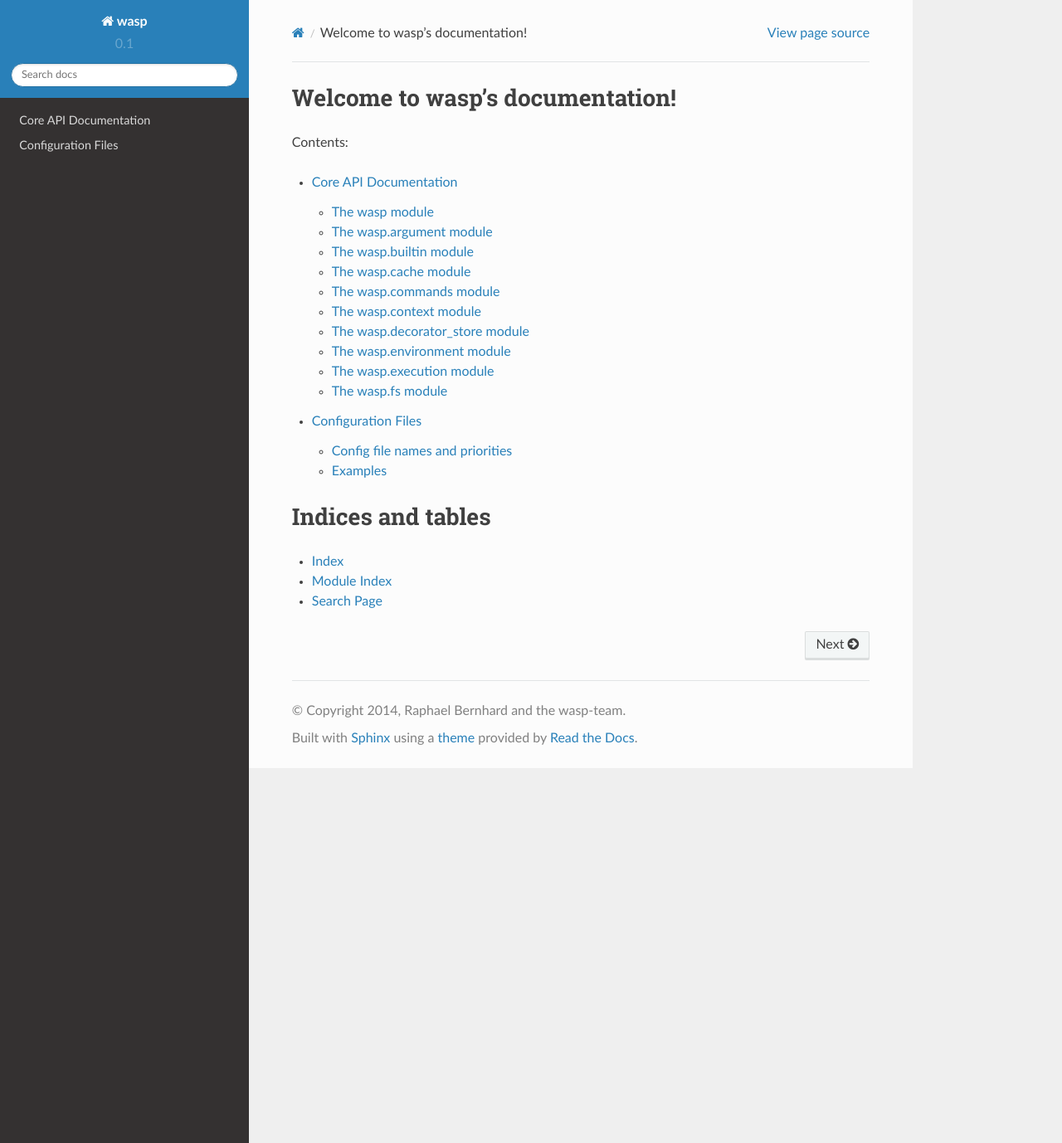
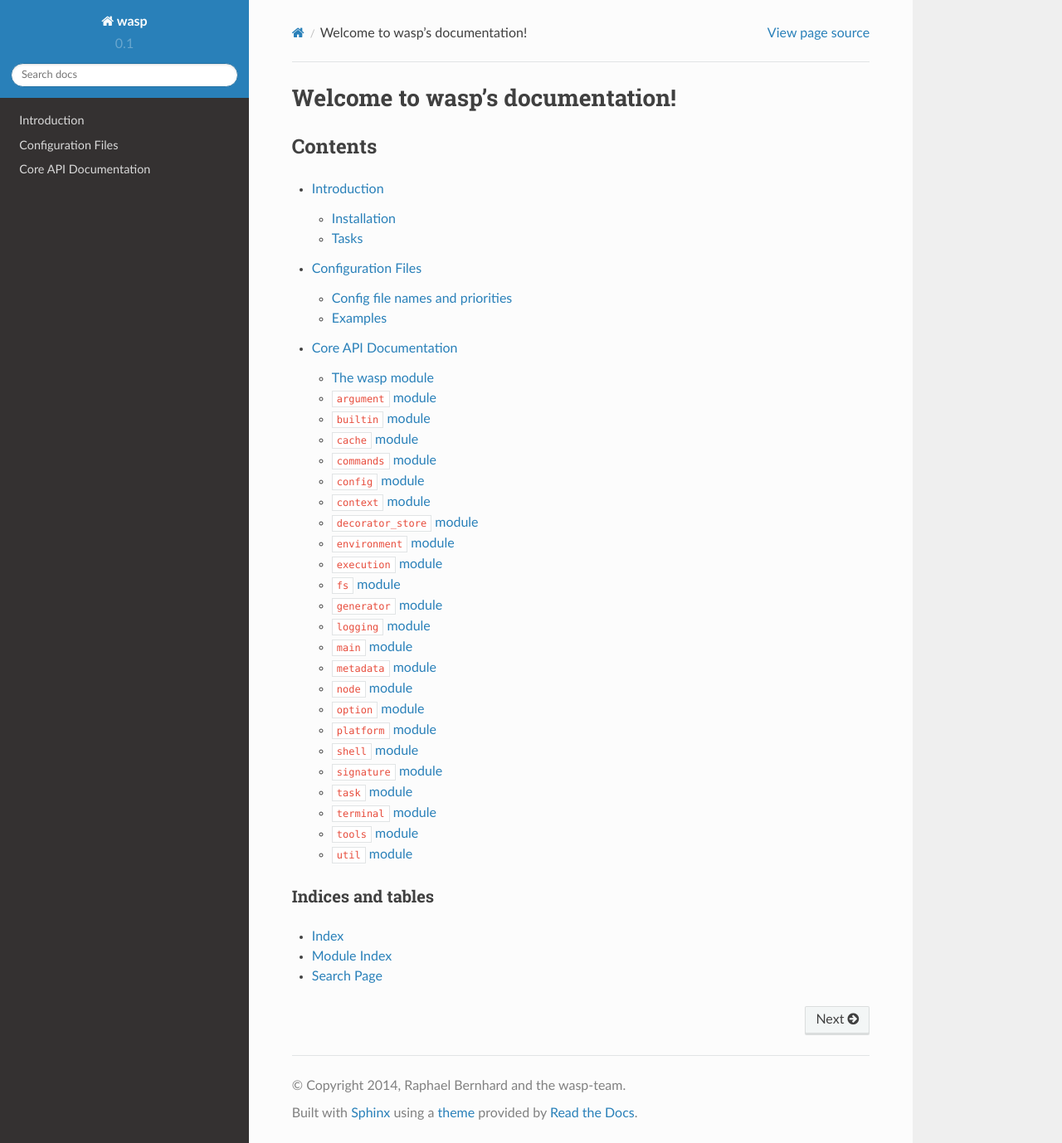
Before and after one commit to raffber/wasp, a Sphinx documentation site: the page built from doc/index.rst, in a window 1280 px wide and 1378 px high. Shown: the whole window at 83% size. Built offline with Sphinx 7.4.7 and the Read the Docs theme 2.0.0, drawn with Linux system fonts in a browser that asks for light colours.

Commit message:
write some documentation

```diff
--- a/doc/api.rst
+++ b/doc/api.rst
@@ -7,57 +7,143 @@ The wasp module
 .. automodule:: wasp
     :members:
 
-The wasp.argument module
+``argument`` module
 ------------------------
 
 .. automodule:: wasp.argument
     :members:
 
-The wasp.builtin module
+``builtin`` module
 -----------------------
 
 .. automodule:: wasp.builtin
     :members:
 
-The wasp.cache module
+``cache`` module
 ---------------------
 
 .. automodule:: wasp.cache
     :members:
 
-The wasp.commands module
+``commands`` module
 ------------------------
 
 .. automodule:: wasp.commands
     :members:
 
-The wasp.context module
+``config`` module
+-----------------------
+
+.. automodule:: wasp.config
+    :members:
+
+``context`` module
 -----------------------
 
 .. automodule:: wasp.context
     :members:
 
-The wasp.decorator_store module
+``decorator_store`` module
 -------------------------------
 
 .. automodule:: wasp.decorator_store
     :members:
 
-The wasp.environment module
+``environment`` module
 ---------------------------
 
 .. automodule:: wasp.environment
     :members:
 
 
-The wasp.execution module
+``execution`` module
 -------------------------
 
 .. automodule:: wasp.execution
     :members:
 
-The wasp.fs module
+``fs`` module
 ------------------
 
 .. automodule:: wasp.fs
     :members:
+
+
+``generator`` module
+------------------
+
+.. automodule:: wasp.generator
+    :members:
+
+``logging`` module
+------------------
+
+.. automodule:: wasp.logging
+    :members:
+
+
+``main`` module
+------------------
+
+.. automodule:: wasp.main
+    :members:
+
+``metadata`` module
+------------------
+
+.. automodule:: wasp.metadata
+    :members:
+
+``node`` module
+------------------
+
+.. automodule:: wasp.node
+    :members:
+
+``option`` module
+------------------
+
+.. automodule:: wasp.option
+    :members:
+
+``platform`` module
+------------------
+
+.. automodule:: wasp.platform
+    :members:
+
+``shell`` module
+------------------
+
+.. automodule:: wasp.shell
+    :members:
+
+``signature`` module
+------------------
+
+.. automodule:: wasp.signature
+    :members:
+
+``task`` module
+------------------
+
+.. automodule:: wasp.task
+    :members:
+
+``terminal`` module
+------------------
+
+.. automodule:: wasp.terminal
+    :members:
+
+``tools`` module
+------------------
+
+.. automodule:: wasp.tools
+    :members:
+
+``util`` module
+------------------
+
+.. automodule:: wasp.util
+    :members:
--- a/doc/index.rst
+++ b/doc/index.rst
@@ -1,11 +1,16 @@
+################################
 Welcome to wasp's documentation!
-================================
+################################
 
-Contents:
+********
+Contents
+********
 
 .. toctree::
+    introduction.rst
+    config.rst
     api.rst
-    config.rst
+
 
 
 Indices and tables
--- /dev/null
+++ b/doc/introduction.rst
@@ -0,0 +1,66 @@
+Introduction
+============
+
+``wasp`` is a build tool and build scripts are written in python.
+
+
+Installation
+------------
+
+Be sure to have python3 installed. It is the only dependency of ``wasp``.
+Note that python2 is not going to work, ``wasp`` is not backwards
+compatible with python2 and is probably never going to be.
+
+Let's get gstarted: ``cd`` into the project directory::
+
+    $ cd path/to/project/directory
+    $ wget https://raw.githubusercontent.com/raffber/wasp/master/wasp
+
+``wasp`` extracts itself once you execute it for the first time.
+If you upgrade it to a new version, it will automatically upgrade itself.
+Now, create your first build script, called ``build.py`` in the same directory::
+
+    import wasp
+
+    @wasp.build
+    def build():
+        print('hello, world!')
+
+Now run::
+
+    $ ./wasp build
+    hello, world!
+
+What you see here is ``wasp`` executing a **Command** called "build".
+For the time being, this command just prints "hello, world!".
+
+A command may specify **dependencies** which are commands to be executed
+before this specific command. One command may consist of multiple
+handler functions, such that you can split the work between mutliple
+functions and scripts. You can also invent your own command names and dependencies::
+
+    import wasp
+
+    @wasp.command('run', depends='build')
+    def run():
+        print('Run my program here!')
+
+Tasks
+------
+
+One can think of a build system as a set of ``Tasks`` which have inputs
+ (called "sources") and outputs (called ``targets``).
+
+
+Now, let's do something else, which is not at all useful but demonstrates how
+``Tasks`` work::
+
+
+    import wasp
+    from wasp import shell, ctx, file
+
+    @wasp.build
+    def build():
+        source = file('build.py')
+        target = source.to_builddir()
+        yield shell('cp {SRC} {TGT}', sources=source, targets=target)
```
